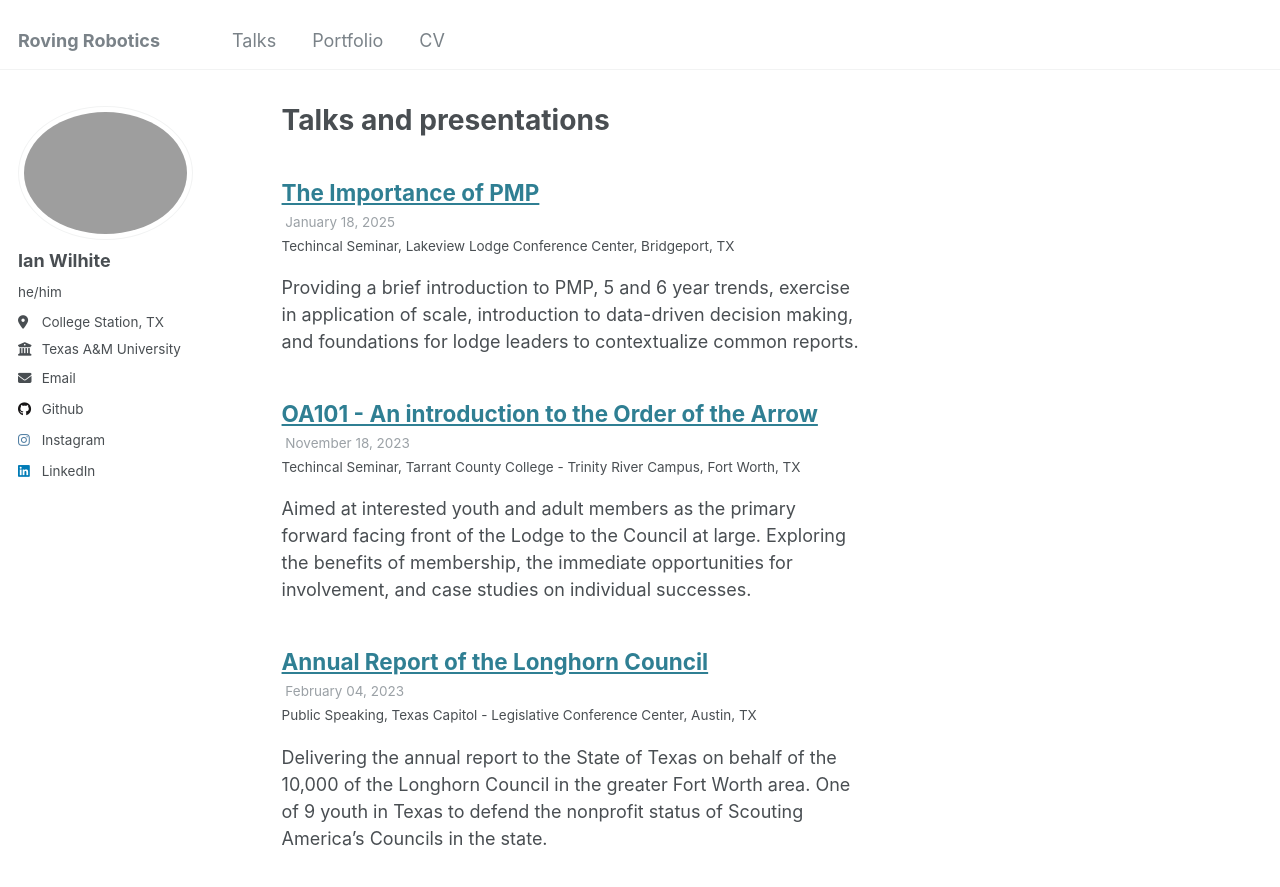
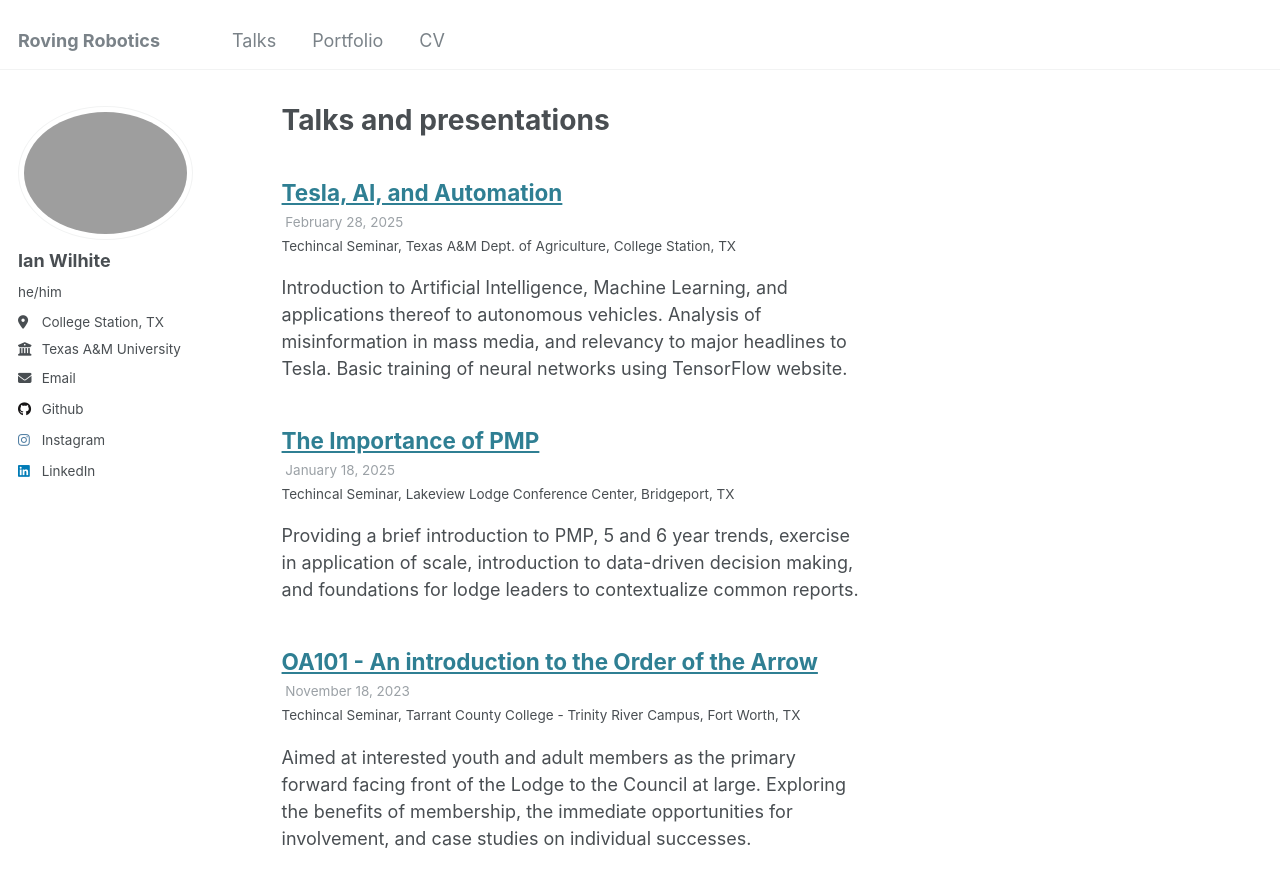
Before and after one commit to Ian-Wilhite/Ian-Wilhite.github.io, a Jekyll site: the page built from _pages/talks.html, in a window 1280 px wide and 900 px high. Shown: the top 887 px of the window. Built offline with Jekyll 4.4.1, drawn with Linux system fonts in a browser that asks for light colours.

Commit message:
add case study

```diff
--- /dev/null
+++ b/_talks/2025-AI-ML.md
@@ -0,0 +1,11 @@
+---
+title: "Tesla, AI, and Automation"
+collection: talks
+type: "Techincal Seminar"
+venue: "Texas A&M Dept. of Agriculture"
+date: Feb 28th, 2025
+location: "College Station, TX"
+---
+Introduction to Artificial Intelligence, Machine Learning, and applications thereof to autonomous vehicles. Analysis of misinformation in mass media, and relevancy to major headlines to Tesla. Basic training of neural networks using TensorFlow website.
+
+[View the slides](files/Wilhite_Ian_AGCJ_Tesla_AI_Automation_case_study.pdf)
```
Also changed, not shown: _talks/2025-triad.md (+1 -1 lines), 3 other files.
